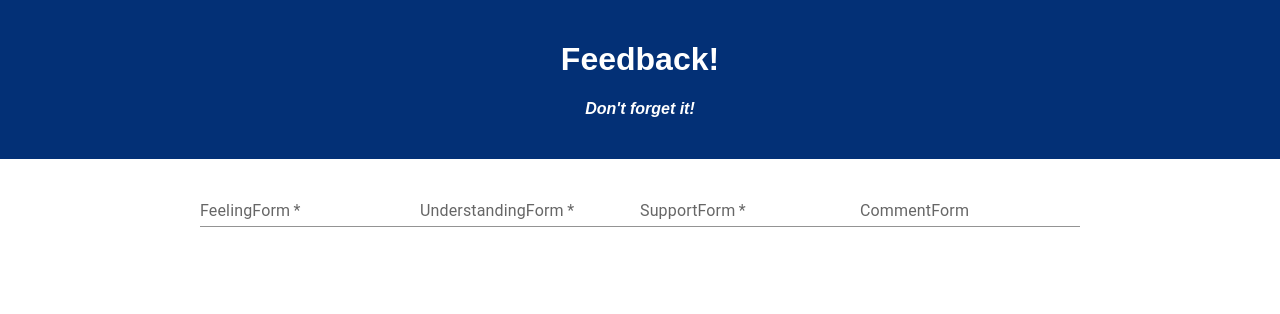
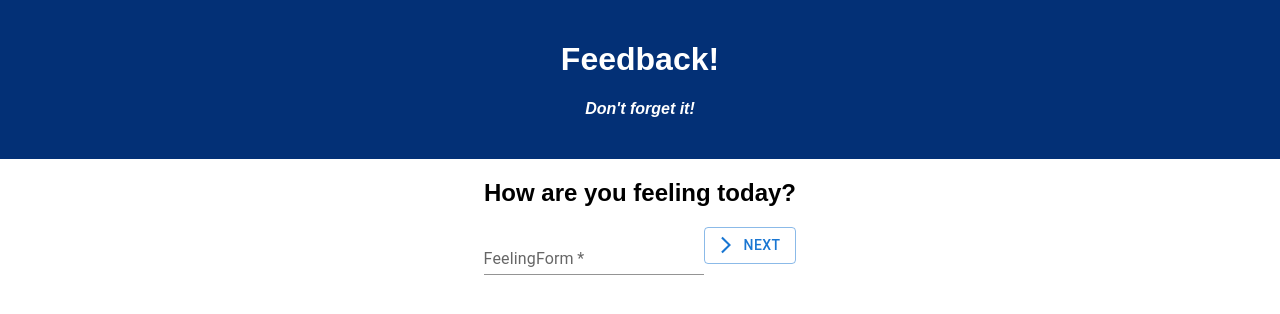
Before and after one commit to Thirteenhelens/Feedback_Loop, a React (Create React App) app: page / in a window 1280 px wide. Shown: the top 314 px of the page. Built offline with nearby package versions, Linux system fonts and the light colour scheme.

Commit message:
Added more style, a reveiw feedback page, placeholders, and a promise to start using branching

```diff
--- a/package.json
+++ b/package.json
@@ -6,12 +6,14 @@
   "dependencies": {
     "@emotion/react": "^11.5.0",
     "@emotion/styled": "^11.3.0",
+    "@mui/icons-material": "^5.0.5",
     "@mui/material": "^5.0.6",
     "axios": "^0.21.1",
     "express": "^4.17.1",
     "pg": "^8.2.1",
     "react": "^17.0.1",
     "react-dom": "^17.0.1",
+    "react-router-dom": "^5.3.0",
     "react-scripts": "^4.0.1"
   },
   "devDependencies": {
--- a/src/components/App/App.jsx
+++ b/src/components/App/App.jsx
@@ -1,24 +1,47 @@
 import "./App.css";
 import React from "react";
 import axios from "axios";
+import { useHistory } from "react-router";
 import CommentForm from "../CommentForm/CommentForm";
 import FeelingForm from "../FeelingForm/FeelingForm";
 import SupportForm from "../SupportForm/SupportForm";
+import ReviewFeedback from "../ReviewFeedback/ReviewFeedback";
+import { HashRouter as Router, Route } from "react-router-dom";
 import UnderstandingForm from "../UnderstandingForm/UnderstandingForm";
 
+function App() {
+  const history = useHistory();
 
-function App() {
   return (
+    <Router>
       <div className="App">
         <header className="App-header">
           <h1 className="App-title">Feedback!</h1>
           <h4>Don't forget it!</h4>
         </header>
+
+        <Route exact path='/' >
           <FeelingForm />
+        </Route>
+
+        <Route path='/understanding' >
           <UnderstandingForm />
+        </Route>
+
+        <Route path='/support' >
           <SupportForm />
+        </Route>
+
+        <Route path='/comment' >
           <CommentForm />
+        </Route>
+
+        <Route path='/review' >
+          <ReviewFeedback />
+        </Route>
+
       </div>
+    </Router>
   );
 }
 
--- a/src/components/CommentForm/CommentForm.jsx
+++ b/src/components/CommentForm/CommentForm.jsx
@@ -1,14 +1,24 @@
+import Button from "@mui/material/Button";
 import TextField from "@mui/material/TextField";
+import ArrowForwardIosTwoToneIcon from "@mui/icons-material/ArrowForwardIosTwoTone";
 
 function CommentForm() {
   return (
-    <>
-      <TextField
-        id="standard-basic"
-        label="CommentForm"
-        variant="standard"
-      />
-    </>
+    <div>
+      <div>
+        <h2>Any comments you want to leave?</h2>
+      </div>
+      <TextField id="standard-basic" label="CommentForm" variant="standard" />
+      <form>
+        <Button
+          type="submit"
+          variant="outlined"
+          startIcon={<ArrowForwardIosTwoToneIcon />}
+        >
+          Next
+        </Button>
+      </form>
+    </div>
   );
 }
 
--- a/src/components/FeelingForm/FeelingForm.jsx
+++ b/src/components/FeelingForm/FeelingForm.jsx
@@ -1,10 +1,38 @@
+import Button from "@mui/material/Button";
+import { useHistory } from "react-router";
 import TextField from "@mui/material/TextField";
+import ArrowForwardIosTwoToneIcon from "@mui/icons-material/ArrowForwardIosTwoTone";
 
 function FeelingForm() {
+  const history = useHistory();
+
+  const handleSubmit = () => {
+    console.log(`Clicked Next`);
+    history.push("/understanding");
+  };
+
   return (
-    <>
-      <TextField required id="standard-basic" label="FeelingForm" variant="standard" />
-    </>
+    <div>
+      <div>
+        <h2>How are you feeling today?</h2>
+      </div>
+      <form onSubmit={handleSubmit}>
+        <TextField
+          required
+          type="number"
+          id="standard-basic"
+          label="FeelingForm"
+          variant="standard"
+        />
+        <Button
+          type="submit"
+          variant="outlined"
+          startIcon={<ArrowForwardIosTwoToneIcon />}
+        >
+          Next
+        </Button>
+      </form>
+    </div>
   );
 }
 
--- /dev/null
+++ b/src/components/ReviewFeedback/ReviewFeedback.css
@@ -0,0 +1,3 @@
+.feedbackList {
+    list-style: none;
+}
--- /dev/null
+++ b/src/components/ReviewFeedback/ReviewFeedback.jsx
@@ -0,0 +1,22 @@
+import './ReviewFeedback.css'
+import Button from "@mui/material/Button";
+
+function ReviewFeedback() {
+  return (
+    <div>
+      <h2>Review Your Feedback</h2>
+
+      <ul className="feedbackList">
+        <li>Feelings: placeholder</li>
+        <li>Understanding: placeholder</li>
+        <li>Support: placeholder</li>
+        <li>Comments: placeholder</li>
+      </ul>
+      <Button type="submit" variant="contained" >
+        Submit
+      </Button>
+    </div>
+  );
+}
+
+export default ReviewFeedback;
--- a/src/components/SupportForm/SupportForm.jsx
+++ b/src/components/SupportForm/SupportForm.jsx
@@ -1,14 +1,37 @@
+import Button from "@mui/material/Button";
+import { useHistory } from "react-router";
 import TextField from "@mui/material/TextField";
+import ArrowForwardIosTwoToneIcon from "@mui/icons-material/ArrowForwardIosTwoTone";
 
 function SupportForm() {
+  const history = useHistory();
+
+  const handleSubmit = () => {
+    console.log(`Clicked Next`);
+    history.push("/comment");
+  };
+
   return (
     <>
+      <div>
+        <h2>How well are you being supported?</h2>
+      </div>
+      <form onSubmit={handleSubmit}>
         <TextField
           required
+          type="number"
           id="standard-basic"
           label="SupportForm"
           variant="standard"
         />
+        <Button
+          type="submit"
+          variant="outlined"
+          startIcon={<ArrowForwardIosTwoToneIcon />}
+        >
+          Next
+        </Button>
+      </form>
     </>
   );
 }
--- a/src/components/UnderstandingForm/UnderstandingForm.jsx
+++ b/src/components/UnderstandingForm/UnderstandingForm.jsx
@@ -1,15 +1,38 @@
+import Button from "@mui/material/Button";
+import { useHistory } from "react-router";
 import TextField from "@mui/material/TextField";
+import ArrowForwardIosTwoToneIcon from "@mui/icons-material/ArrowForwardIosTwoTone";
 
 function UnderstandingForm() {
+  const history = useHistory();
+
+  const handleSubmit = () => {
+    console.log(`Clicked Next`);
+    history.push("/support");
+  };
+
   return (
-    <>
+    <div>
+      <div>
+        <h2>How well are you understanding the content?</h2>
+      </div>
+      <form onSubmit={handleSubmit}>
       <TextField
         required
+        type="number"
         id="standard-basic"
         label="UnderstandingForm"
         variant="standard"
       />
-    </>
+      <Button
+        type="submit"
+        variant="outlined"
+        startIcon={<ArrowForwardIosTwoToneIcon />}
+      >
+        Next
+      </Button>
+      </form>
+    </div>
   );
 }
 
```
Also changed, not shown: 1 other file (tests, documents, lock files or other folders). Lines whose indentation alone changed are shown as unchanged.
